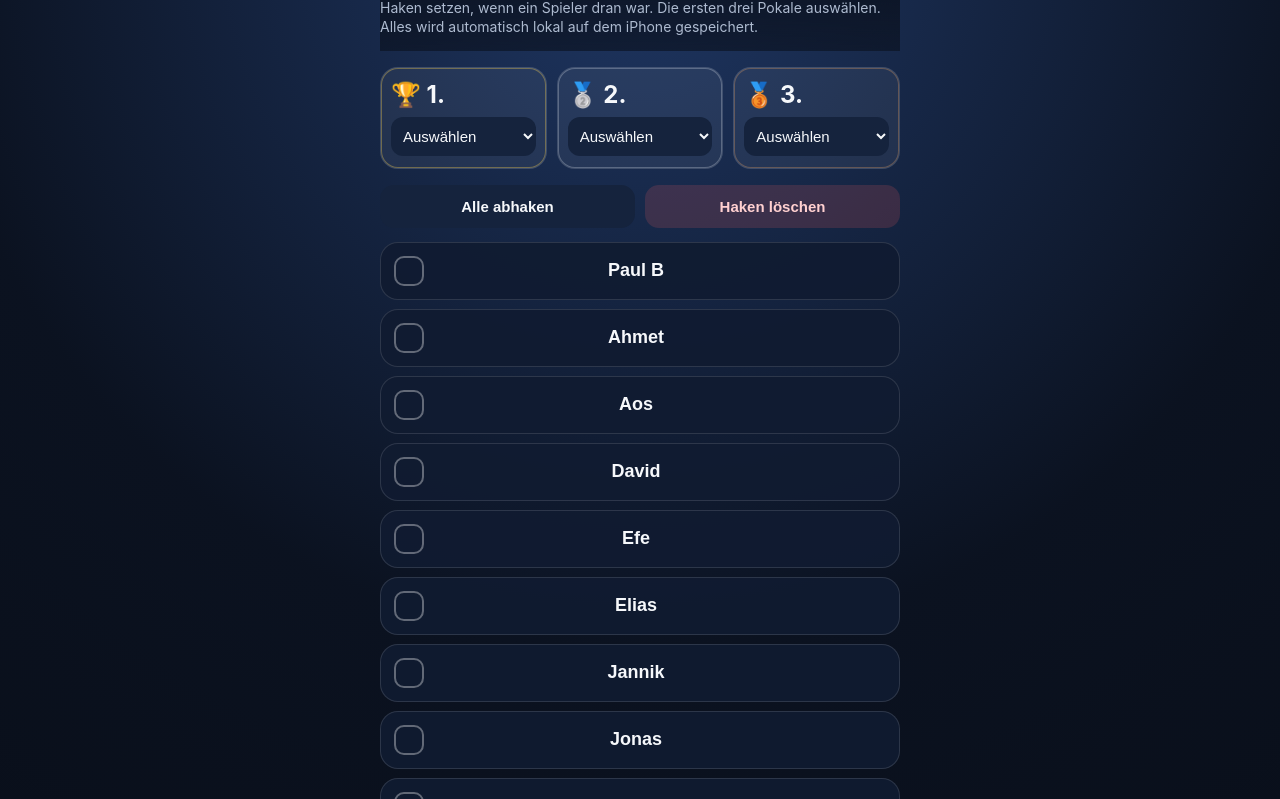
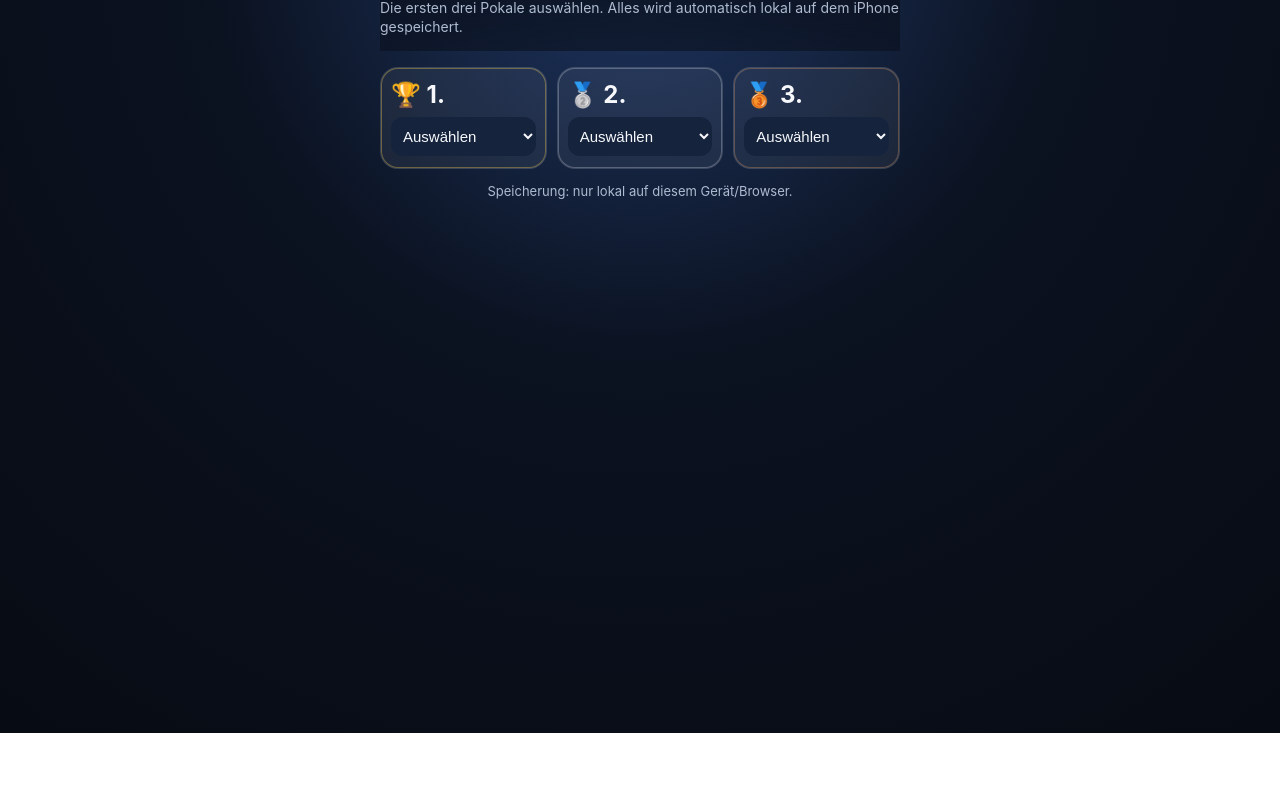
Before and after one commit to nzvdgzygrk-hub/Elfmeter, a plain HTML site: page index.html in a window 1280 px wide. Shown: the part 67-866 px from the top of the page. After the commit the page ends 800 px from the top, so only its background shows below. Drawn offline with Linux system fonts and the light colour scheme.

Commit message:
Nur Pokal-Auswahl anzeigen und Spielernamen aktualisieren

```diff
--- a/index.html
+++ b/index.html
@@ -12,11 +12,9 @@
       --text: #f6f8fb;
       --muted: #aebbd0;
       --line: rgba(255,255,255,.12);
-      --green: #26d07c;
       --gold: #ffd54a;
       --silver: #d7dee9;
       --bronze: #d9985f;
-      --danger: #ff5d5d;
     }
 
     * { box-sizing: border-box; }
@@ -33,13 +31,10 @@
     .app {
       max-width: 520px;
       margin: 0 auto;
-      padding: 16px 0 28px;
+      padding: 16px 0 22px;
     }
 
     header {
-      position: sticky;
-      top: 0;
-      z-index: 5;
       padding: 10px 0 14px;
       backdrop-filter: blur(14px);
       background: linear-gradient(to bottom, rgba(11,18,32,.95), rgba(11,18,32,.65));
@@ -62,7 +57,7 @@
       display: grid;
       grid-template-columns: 1fr 1fr 1fr;
       gap: 10px;
-      margin: 16px 0;
+      margin: 16px 0 0;
     }
 
     .cup {
@@ -93,79 +88,6 @@
     .silver { box-shadow: 0 0 0 1px rgba(215,222,233,.30) inset; }
     .bronze { box-shadow: 0 0 0 1px rgba(217,152,95,.35) inset; }
 
-    .actions {
-      display: grid;
-      grid-template-columns: 1fr 1fr;
-      gap: 10px;
-      margin-bottom: 14px;
-    }
-
-    button {
-      border: 0;
-      border-radius: 14px;
-      padding: 13px 12px;
-      background: var(--card2);
-      color: var(--text);
-      font-weight: 700;
-      font-size: 15px;
-      touch-action: manipulation;
-    }
-
-    button:active { transform: scale(.98); }
-    .danger { background: rgba(255,93,93,.16); color: #ffd0d0; }
-
-    .list {
-      display: grid;
-      gap: 9px;
-    }
-
-    .player {
-      display: flex;
-      align-items: center;
-      gap: 12px;
-      padding: 13px;
-      border-radius: 18px;
-      background: rgba(17,28,49,.92);
-      border: 1px solid var(--line);
-      min-height: 58px;
-    }
-
-    .player.done {
-      background: rgba(38,208,124,.13);
-      border-color: rgba(38,208,124,.45);
-    }
-
-    .check {
-      width: 30px;
-      height: 30px;
-      border-radius: 10px;
-      border: 2px solid rgba(255,255,255,.35);
-      display: grid;
-      place-items: center;
-      flex: 0 0 auto;
-      font-size: 20px;
-      font-weight: 900;
-      color: transparent;
-    }
-
-    .player.done .check {
-      background: var(--green);
-      border-color: var(--green);
-      color: #06120b;
-    }
-
-    .name {
-      flex: 1;
-      font-size: 18px;
-      font-weight: 800;
-    }
-
-    .badge {
-      min-width: 38px;
-      text-align: center;
-      font-size: 22px;
-    }
-
     .hint {
       text-align: center;
       color: var(--muted);
@@ -178,7 +100,7 @@
   <main class="app">
     <header>
       <h1>Elfmeterschießen</h1>
-      <p class="sub">Haken setzen, wenn ein Spieler dran war. Die ersten drei Pokale auswählen. Alles wird automatisch lokal auf dem iPhone gespeichert.</p>
+      <p class="sub">Die ersten drei Pokale auswählen. Alles wird automatisch lokal auf dem iPhone gespeichert.</p>
     </header>
 
     <section class="podium" aria-label="Pokalplätze">
@@ -196,24 +118,16 @@
       </div>
     </section>
 
-    <section class="actions">
-      <button id="markAll">Alle abhaken</button>
-      <button id="resetChecks" class="danger">Haken löschen</button>
-    </section>
-
-    <section id="list" class="list" aria-label="Spielerliste"></section>
-
     <p class="hint">Speicherung: nur lokal auf diesem Gerät/Browser.</p>
   </main>
 
   <script>
     const players = [
-      "Paul B", "Ahmet", "Aos", "David", "Efe", "Elias", "Jannik", "Jonas", "Julian",
-      "Kiril", "Malik", "Mario", "Noel", "Paul H", "Piotrek", "Semih", "Mika", "Benny"
+      "Ahmet", "Aos", "Benjamin", "David", "Efe", "Elias", "Jannik", "Jonas", "Julian",
+      "Kiril", "Malik", "Mario", "Mika", "Noah", "Noel", "Paul B", "Paul H", "Piotrek", "Semih"
     ];
 
     const key = "elfmeter_app_v1";
-    const list = document.getElementById("list");
     const selects = [
       document.getElementById("place1"),
       document.getElementById("place2"),
@@ -226,24 +140,14 @@
       try {
         const saved = JSON.parse(localStorage.getItem(key));
         if (saved && typeof saved === "object") {
-          return {
-            checked: saved.checked || {},
-            places: saved.places || ["", "", ""]
-          };
+          return { places: saved.places || ["", "", ""] };
         }
       } catch (e) {}
-      return { checked: {}, places: ["", "", ""] };
+      return { places: ["", "", ""] };
     }
 
     function saveState() {
       localStorage.setItem(key, JSON.stringify(state));
-    }
-
-    function cupFor(name) {
-      if (state.places[0] === name) return "🏆";
-      if (state.places[1] === name) return "🥈";
-      if (state.places[2] === name) return "🥉";
-      return "";
     }
 
     function renderSelects() {
@@ -261,54 +165,15 @@
           select.appendChild(option);
         });
 
-        select.value = state.places[index] || "";
+        select.value = players.includes(state.places[index]) ? state.places[index] : "";
         select.onchange = () => {
           state.places[index] = select.value;
           saveState();
-          render();
         };
       });
     }
 
-    function renderList() {
-      list.innerHTML = "";
-      players.forEach(name => {
-        const row = document.createElement("button");
-        row.type = "button";
-        row.className = "player" + (state.checked[name] ? " done" : "");
-        row.innerHTML = `
-          <span class="check">✓</span>
-          <span class="name">${name}</span>
-          <span class="badge">${cupFor(name)}</span>
-        `;
-        row.onclick = () => {
-          state.checked[name] = !state.checked[name];
-          saveState();
-          renderList();
-        };
-        list.appendChild(row);
-      });
-    }
-
-    function render() {
-      renderSelects();
-      renderList();
-    }
-
-    document.getElementById("markAll").onclick = () => {
-      players.forEach(name => state.checked[name] = true);
-      saveState();
-      renderList();
-    };
-
-    document.getElementById("resetChecks").onclick = () => {
-      if (!confirm("Alle Haken wirklich löschen?")) return;
-      state.checked = {};
-      saveState();
-      renderList();
-    };
-
-    render();
+    renderSelects();
   </script>
 </body>
 </html>
```
